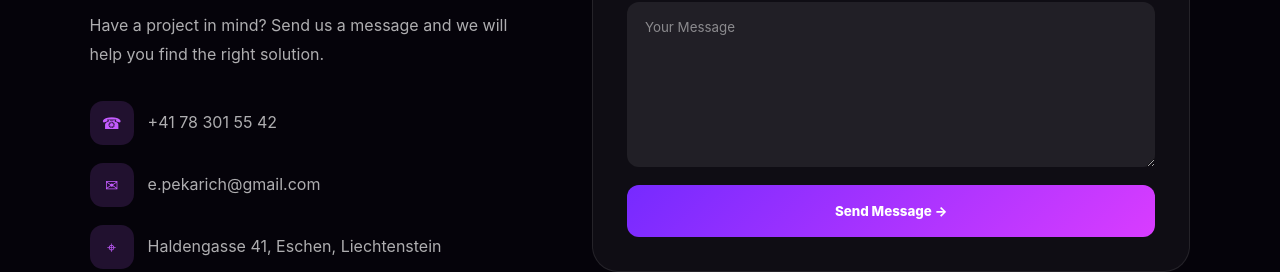
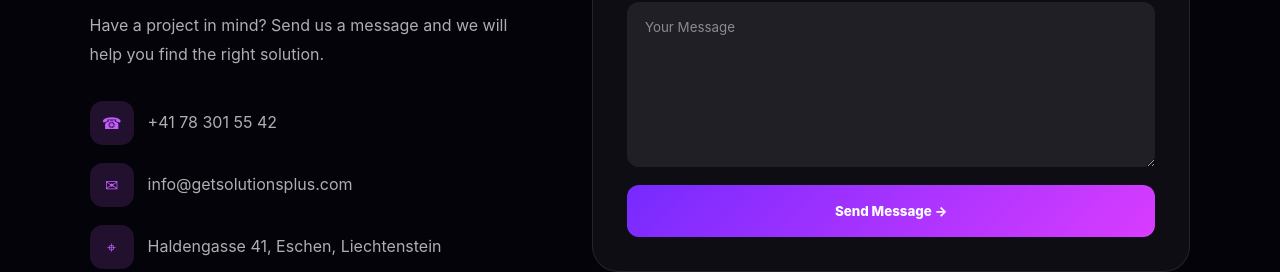
Before and after one commit to EdahPekarich/your-solutions-site, a React (Vite) app: page / in a window 1280 px wide. Shown: the part 4324-4596 px from the top of the page. Built offline with nearby package versions, Linux system fonts and the light colour scheme.

Commit message:
Update ContactSection.jsx

```diff
--- a/src/components/ContactSection.jsx
+++ b/src/components/ContactSection.jsx
@@ -61,7 +61,7 @@ console.log("VERCEL EMAILJS CHECK", {
           </div>
           <div>
             <span>✉</span>
-            <p>e.pekarich@gmail.com</p>
+            <p>info@getsolutionsplus.com</p>
           </div>
           <div>
             <span>⌖</span>
```
